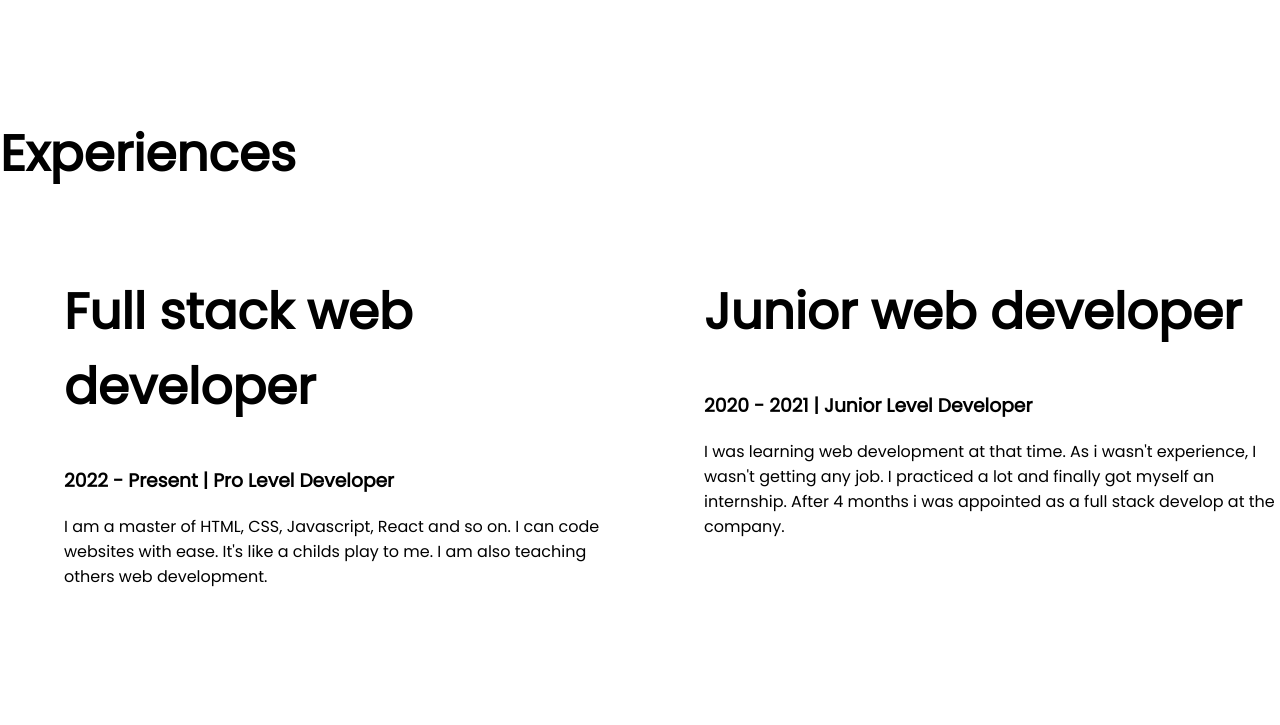
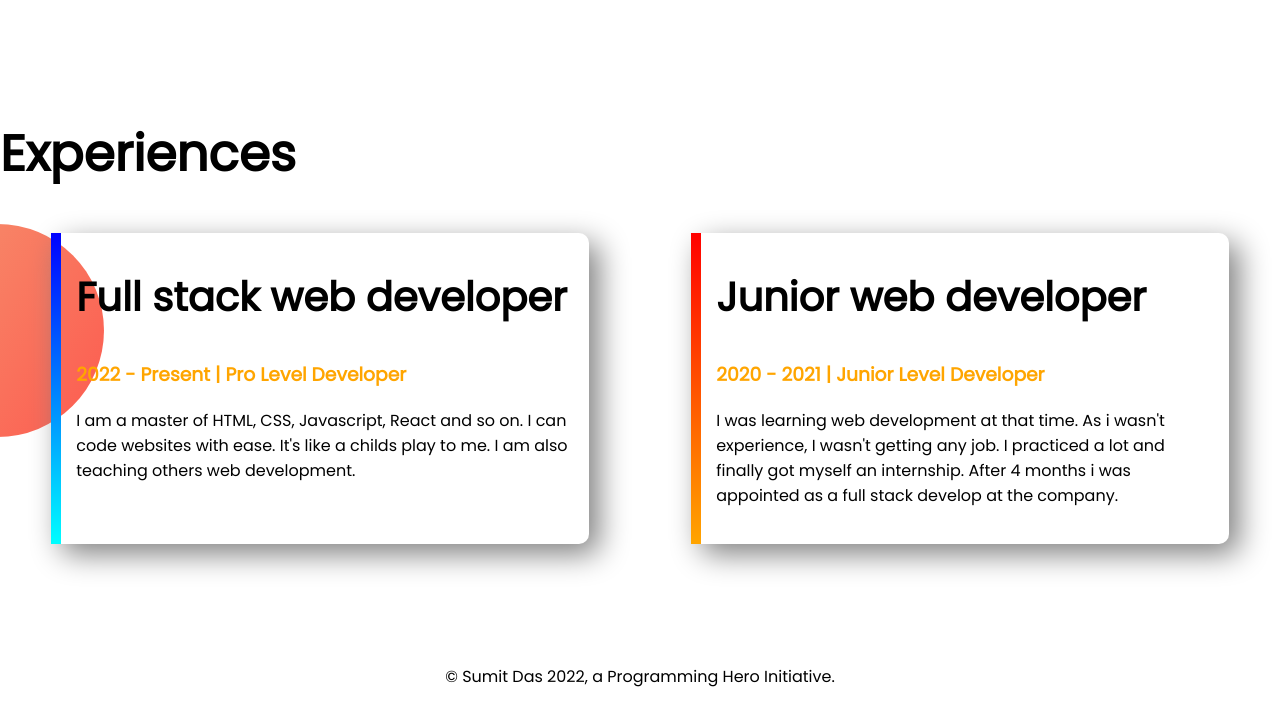
Before and after one commit to SumitDas44/developer-portfolio01, a plain HTML site: page index.html in a window 1280 px wide. Shown: the part 1061-1786 px from the top of the page. Drawn offline with Linux system fonts and the light colour scheme.

Commit message:
webpage completed primarily

```diff
--- a/index.html
+++ b/index.html
@@ -40,18 +40,21 @@
     <section class="experience-area">
         <h1>Experiences</h1>
         <div class="flexible-container">
-            <div class="half-width">
-                <h1>Full stack web developer</h1>
-                <h3>2022 - Present | Pro Level Developer</h3>
+            <div id="full-stack" class="experience-item">
+                <h2>Full stack web developer</h2>
+                <h3 class="orange-color">2022 - Present | Pro Level Developer</h3>
                 <p>I am a master of HTML, CSS, Javascript, React and so on. I can code websites with ease. It's like a childs play to me. I am also teaching others web development.</p>
             </div>
-            <div class="half-width">
-                <h1>Junior web developer</h1>
-                <h3>2020 - 2021 | Junior Level Developer</h3>
+            <div id="junior" class="experience-item">
+                <h2>Junior web developer</h2>
+                <h3 class="orange-color">2020 - 2021 | Junior Level Developer</h3>
                 <p>I was learning web development at that time. As i wasn't experience, I wasn't getting any job. I practiced a lot and finally got myself an internship. After 4 months i was appointed as a full stack develop at the company.</p>
             </div>
         </div>
     </section>
+    <footer>
+        <p>© Sumit Das 2022, a Programming Hero Initiative.</p>
+    </footer>
 </body>
 
 </html>
--- a/style.css
+++ b/style.css
@@ -4,6 +4,9 @@
 }
 h1 {
   font-size: 50px;
+}
+h2 {
+  font-size: 40px;
 }
 .orange-color {
   color: orange;
@@ -36,3 +39,31 @@
   background-repeat: no-repeat;
   background-position: right;
 }
+.experience-area {
+  background-image: url(images/exp-bg.png);
+  background-repeat: no-repeat;
+  background-position: left;
+}
+.experience-item {
+  width: 40%;
+  margin-left: 4%;
+  margin-right: 4%;
+  padding-left: 15px;
+  padding-right: 15px;
+  padding-bottom: 20px;
+  border-radius: 10px;
+  box-shadow: 10px 10px 30px gray;
+}
+#full-stack {
+  border-left: 10px solid;
+  border-image: linear-gradient(blue, cyan);
+  border-image-slice: 1;
+}
+#junior {
+  border-left: 10px solid;
+  border-image: linear-gradient(red, orange);
+  border-image-slice: 1;
+}
+footer p {
+  text-align: center;
+}
```
Also changed, not shown: showOff/IMG_20210106_155446-removebg-preview.png (deleted), showOff/IMG_20210106_155446.jpg (deleted), showOff/IMG_20210125_2154-removebg-preview.png (deleted), showOff/IMG_20210125_2154.jpeg (deleted).
